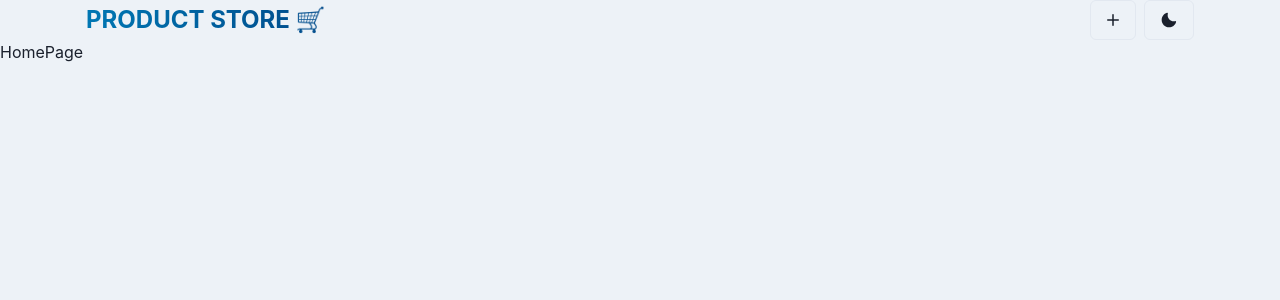
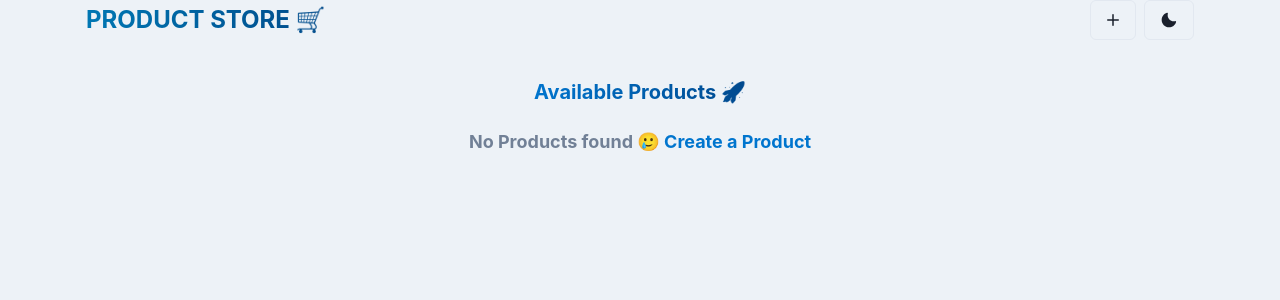
Before and after one commit to Rinidh/MERN-app, a React (Vite) app in the folder frontend/: page / in a window 1280 px wide. Shown: the top 300 px of the page. Built offline with nearby package versions, Linux system fonts and the light colour scheme.

Commit message:
feat: add content to HomePage with fallback message and link to create product when no products to display

```diff
--- a/frontend/src/components/HomePage.jsx
+++ b/frontend/src/components/HomePage.jsx
@@ -1,5 +1,36 @@
 import React from "react";
+import { Container, Heading, Text, VStack } from "@chakra-ui/react";
+import { Link } from "react-router-dom";
 
 export const HomePage = () => {
-  return <div>HomePage</div>;
+  return (
+    <Container maxW={"container.xl"} p={10}>
+      <VStack>
+        <Heading
+          as={"h1"}
+          fontSize={"xl"}
+          fontWeight={"bold"}
+          pb={4}
+          bgGradient={"linear-gradient(to-l, #00498eff, #0075ceff)"}
+          bgClip={"text"}
+        >
+          Available Products 🚀
+        </Heading>
+
+        {/* FALL BACK TEXT & LINK WHEN NO PRODUCTS FOUND */}
+        <Text fontWeight={"bold"} fontSize={"lg"} color={"gray.500"}>
+          No Products found 🥲{" "}
+          <Link to={"/create"}>
+            <Text
+              as={"span"}
+              color={"#0075ceff"}
+              _hover={{ textDecoration: "underline" }}
+            >
+              Create a Product
+            </Text>
+          </Link>
+        </Text>
+      </VStack>
+    </Container>
+  );
 };
```
